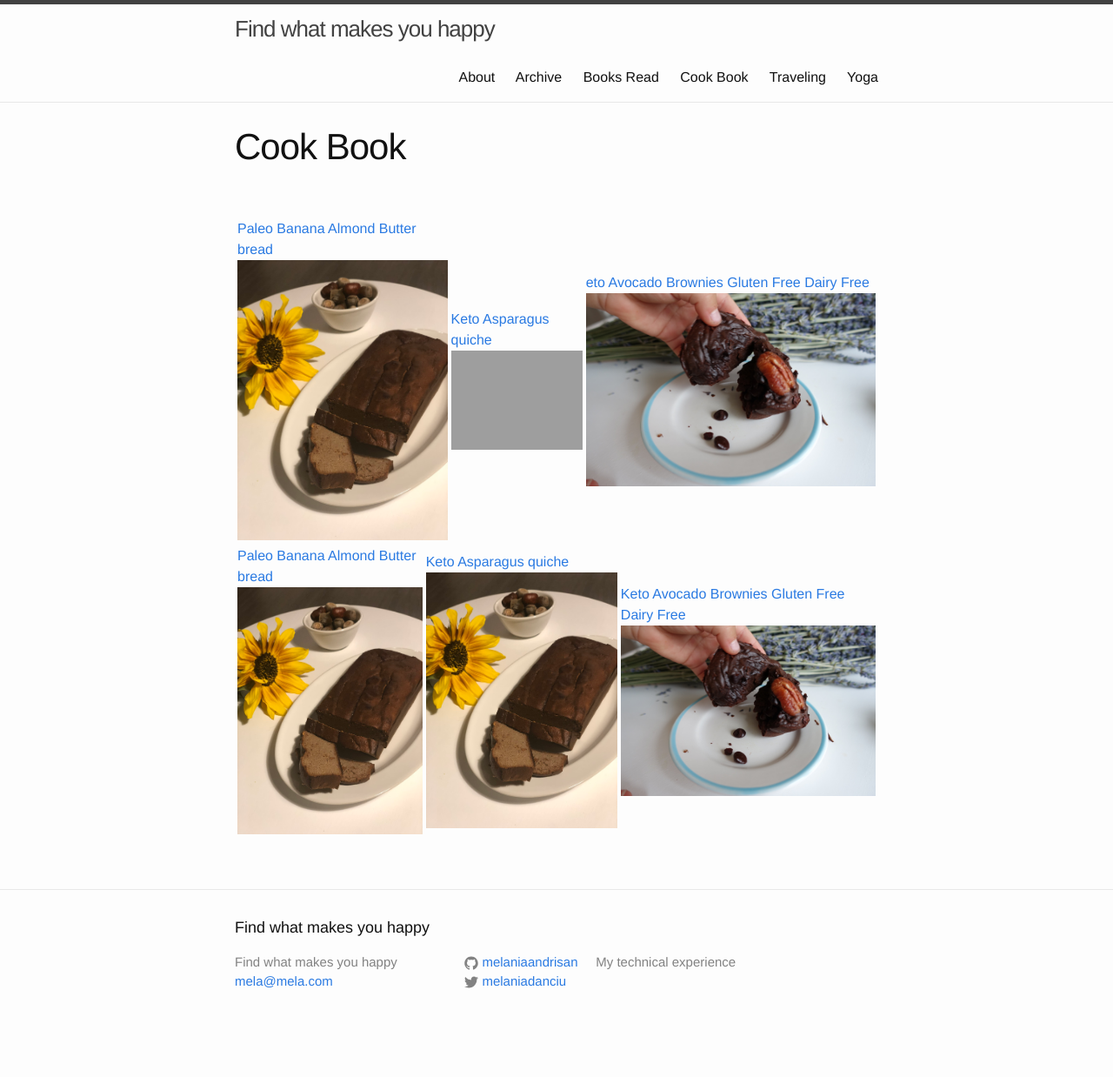
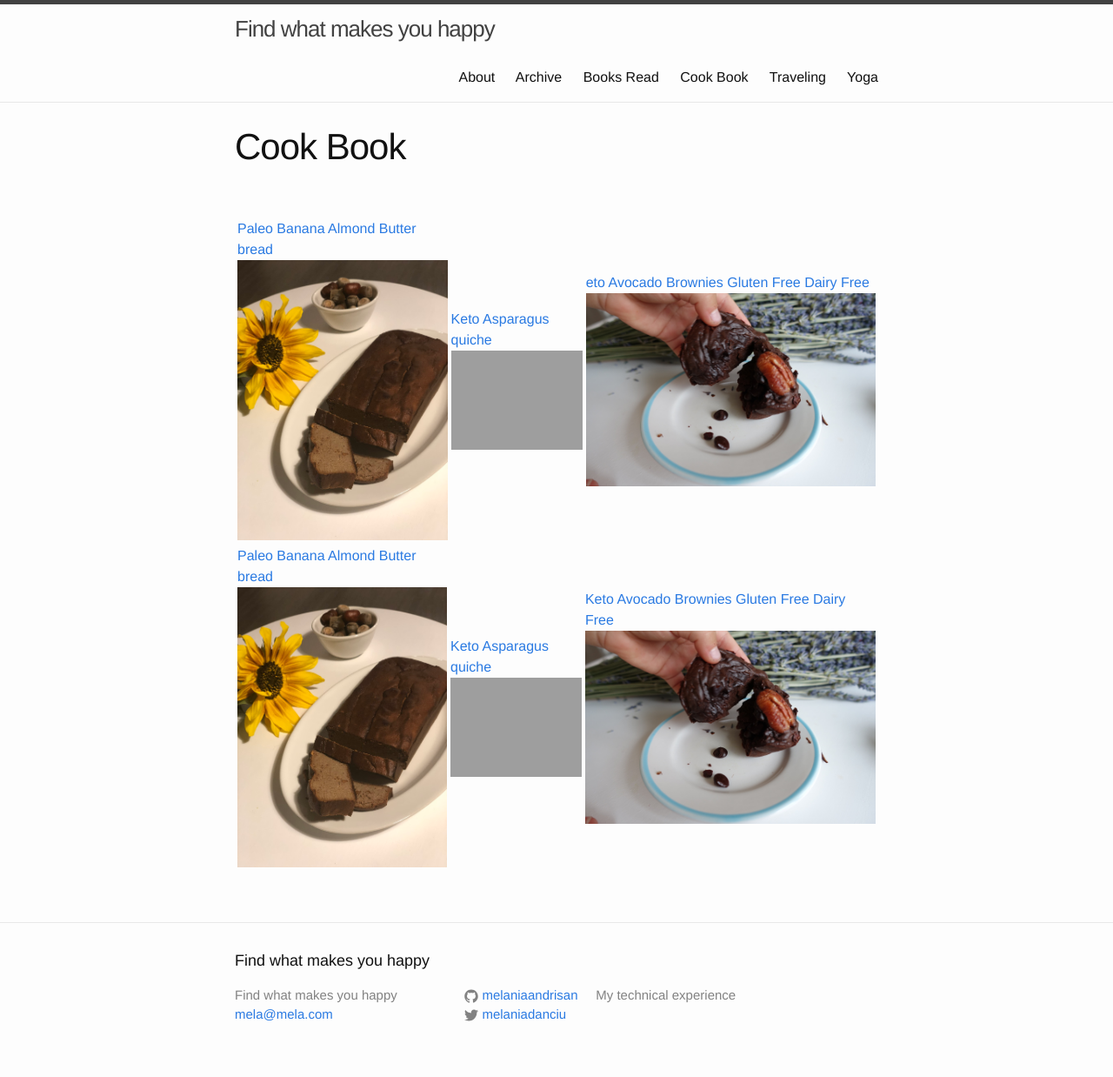
Before and after one commit to melaniaandrisan/melaniaandrisan.github.io, a Jekyll site: the page built from food_history.md, in a window 1280 px wide. Shown: the whole page at 87% size. Built offline with Jekyll 4.4.1, drawn with Linux system fonts in a browser that asks for light colours; comment, search, counter and statistics services are not loaded; before the commit the page ends 1200 px from its top, so only the background shows below that.

Commit message:
Fit the image

```diff
--- a/food_history.md
+++ b/food_history.md
@@ -10,17 +10,17 @@ permalink: /foodhistory/
 |[Paleo Banana Almond Butter bread](http://mela.ro/food/2018/09/25/Paleo-banana-bread/) ![Paleo Bread]({{ site.url }}/assets/paleo_banana_bread.JPG)|[Keto Asparagus quiche](http://mela.ro/food/2018/09/26/Keto-Asparagus-quiche/) ![Keto quiche]({{ site.url }}/assets/keto_quiche/serve.JPG)|[eto Avocado Brownies Gluten Free Dairy Free](http://mela.ro/food/2018/09/30/keto-avocado-brownies/) ![Keto Avocado Brownies Gluten Free Dairy Free]({{ site.url }}/assets/keto_avocado_brownie/ema.JPG)|
 
 
-<table>
+<table width="100%">
   <tr>
-    <td>
+    <td width="(100/3)%">
         <a href="http://mela.ro/food/2018/09/25/Paleo-banana-bread/">Paleo Banana Almond Butter bread</a>
         <img src="{{ site.url }}/assets/paleo_banana_bread.JPG" alt="Paleo Banana Almond Butter bread"/>
     </td>
-    <td>
+    <td width="(100/3)%">
         <a href="http://mela.ro/food/2018/09/26/Keto-Asparagus-quiche/">Keto Asparagus quiche</a>
-        <img src="{{ site.url }}/assets/paleo_banana_bread.JPG" alt="Keto Asparagus quiche"/>
+        <img src="{{ site.url }}/assets/keto_quiche/serve.JPG" alt="Keto Asparagus quiche"/>
     </td>
-    <td>
+    <td width="(100/3)%">
         <a href="http://mela.ro/food/2018/09/30/keto-avocado-brownies/">Keto Avocado Brownies Gluten Free Dairy Free</a>
         <img src="{{ site.url }}/assets/keto_avocado_brownie/ema.JPG" alt="Keto Avocado Brownies Gluten Free Dairy Free"/>
     </td>
```
